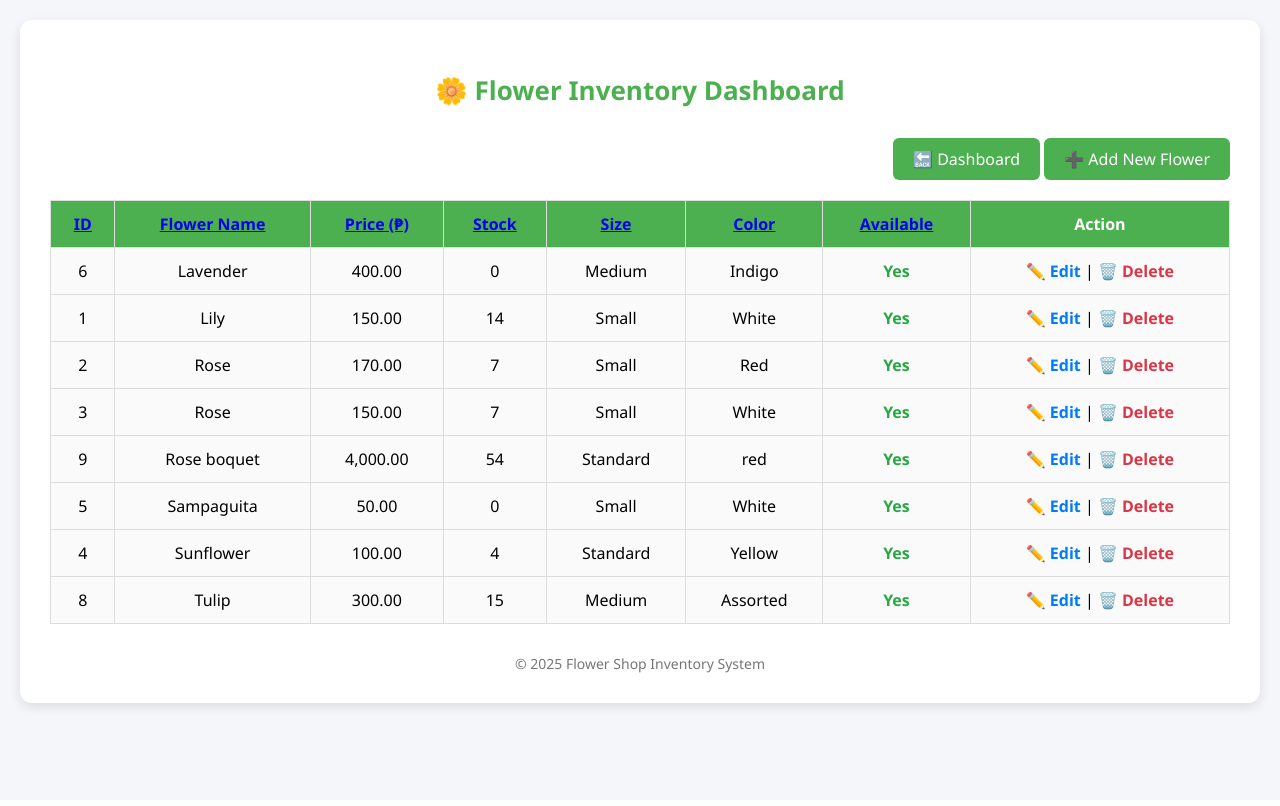
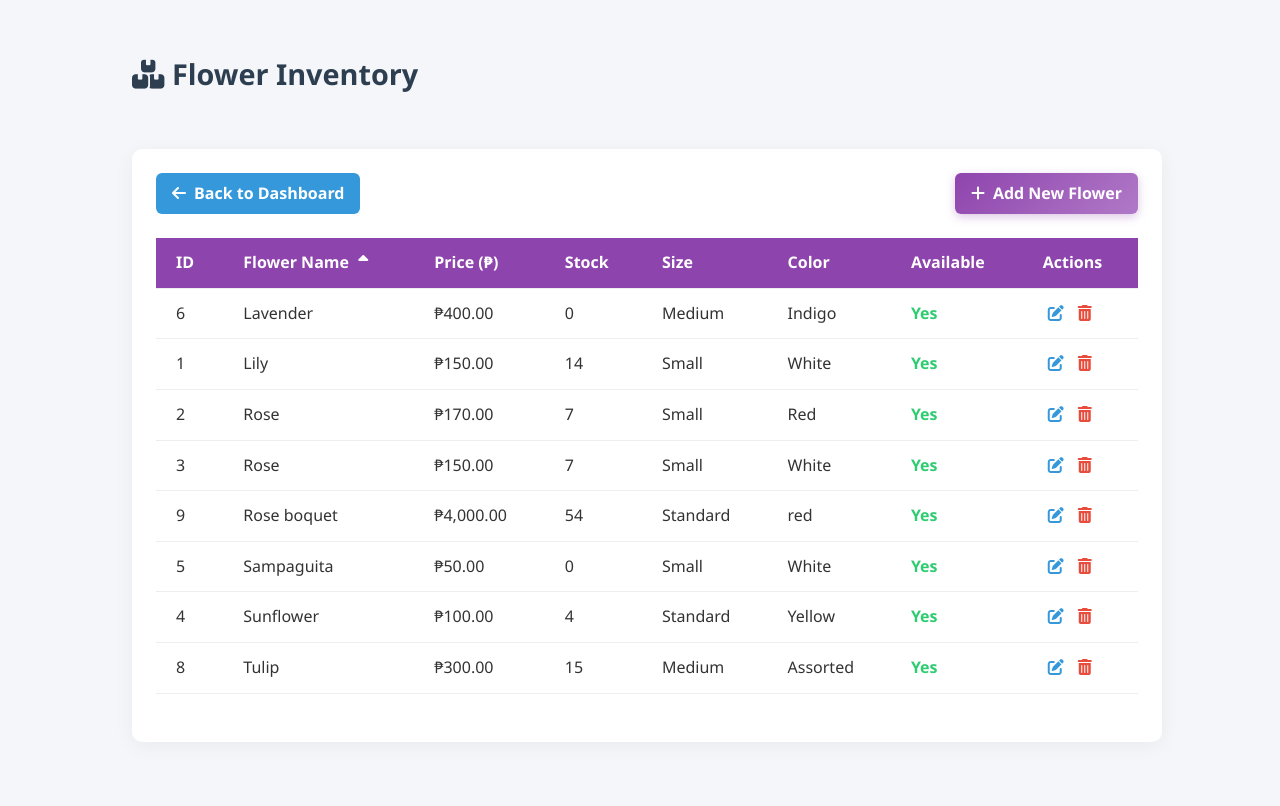
Before and after one commit to JayEm6768/Ar-s-Flowers, a PHP site: page /dashboard/inventory.php in a window 1280 px wide. Before the commit the page ends 712 px from the top, so only its background shows below. Run offline with PHP 8.4, Linux system fonts and the light colour scheme; data comes from the database, SQL or seed files in the repository; some libraries are stand-ins or nearby versions.

Commit message:
change the UI design

```diff
--- a/dashboard/inventory.php
+++ b/dashboard/inventory.php
@@ -1,5 +1,6 @@
 <?php
 include 'db.php';
+
 
 // Initialize variables
 $success = '';
@@ -23,9 +24,9 @@ if (isset($_GET['delete'])) {
     $check = $conn->query("SELECT * FROM product WHERE flower_id = $flower_id");
     if ($check->num_rows > 0) {
         $conn->query("DELETE FROM product WHERE flower_id = $flower_id");
-        $success = "✅ Flower deleted successfully.";
+        $success = "Flower deleted successfully.";
     } else {
-        $error = "❌ Flower not found.";
+        $error = "Flower not found.";
     }
 }
 
@@ -42,151 +43,207 @@ $toggle_order = ($sort_order === 'ASC') ? 'DESC' : 'ASC';
 
 <head>
     <meta charset="UTF-8">
-    <title>Flower Inventory Dashboard</title>
     <meta name="viewport" content="width=device-width, initial-scale=1.0">
-
-    <!-- SweetAlert2 -->
+    <title>Flower Inventory - Ar's Flowers</title>
+    <link rel="stylesheet" href="https://cdnjs.cloudflare.com/ajax/libs/font-awesome/6.4.0/css/all.min.css">
     <script src="https://cdn.jsdelivr.net/npm/sweetalert2@11"></script>
-
     <style>
         :root {
-            --primary: #4CAF50;
-            --primary-hover: #45a049;
-            --secondary: #007bff;
-            --secondary-hover: #0056b3;
-            --error-color: #dc3545;
-            --success-color: #28a745;
-            --background: #f4f6f9;
-            --card-bg: #ffffff;
-            --text-color: #333;
+            --primary: #8e44ad;
+            --secondary: #3498db;
+            --success: #2ecc71;
+            --danger: #e74c3c;
+            --warning: #f39c12;
+            --dark: #2c3e50;
+            --light: #f8f9fa;
+            --sidebar: #34495e;
+            --sidebar-hover: #2c3e50;
         }
 
         body {
-            font-family: 'Segoe UI', sans-serif;
-            background-color: var(--background);
+            font-family: 'Segoe UI', Tahoma, Geneva, Verdana, sans-serif;
+            background-color: #f4f6f9;
+            color: #333;
+            line-height: 1.6;
             margin: 0;
-            padding: 20px;
+            padding: 0;
         }
 
-        .container {
-            max-width: 1200px;
-            margin: auto;
-            background: var(--card-bg);
-            padding: 30px;
-            border-radius: 12px;
-            box-shadow: 0 4px 12px rgba(0, 0, 0, 0.1);
+        .main-content {
+            margin-left: 100px;
+            padding: 2rem;
+            width: calc(100% - 250px);
+            transition: margin-left 0.3s;
         }
 
-        h2 {
-            text-align: center;
-            color: var(--primary);
-            margin-bottom: 30px;
-            font-size: 26px;
+        .header {
+            display: flex;
+            justify-content: space-between;
+            align-items: center;
+            margin-bottom: 2rem;
+        }
+
+        .header h1 {
+            color: var(--dark);
+            font-size: 1.8rem;
+        }
+
+        .card {
+            background: white;
+            border-radius: 10px;
+            padding: 1.5rem;
+            box-shadow: 0 4px 20px rgba(0, 0, 0, 0.05);
+            margin-bottom: 2rem;
         }
 
         .actions {
-            text-align: right;
-            margin-bottom: 20px;
+            display: flex;
+            justify-content: space-between;
+            margin-bottom: 1.5rem;
         }
 
-        .actions a {
-            background-color: var(--primary);
-            color: white;
-            padding: 10px 20px;
+        .btn {
+            padding: 0.5rem 1rem;
+            border: none;
+            border-radius: 6px;
+            cursor: pointer;
+            font-weight: 600;
+            transition: all 0.3s;
+            display: inline-flex;
+            align-items: center;
+            gap: 8px;
             text-decoration: none;
-            font-size: 16px;
-            border-radius: 6px;
-            transition: background-color 0.3s ease;
         }
 
-        .actions a:hover {
-            background-color: var(--primary-hover);
+        .btn-primary {
+            background: linear-gradient(135deg, var(--primary), #b079c7);
+            color: white;
+            box-shadow: 0 3px 10px rgba(142, 68, 173, 0.3);
+        }
+
+        .btn-primary:hover {
+            background: linear-gradient(135deg, #7d3c98, var(--primary));
+            transform: translateY(-2px);
+            box-shadow: 0 5px 15px rgba(142, 68, 173, 0.4);
+        }
+
+        .btn-secondary {
+            background: var(--secondary);
+            color: white;
+        }
+
+        .btn-secondary:hover {
+            background: #2980b9;
         }
 
         table {
             width: 100%;
             border-collapse: collapse;
-            margin-bottom: 20px;
+            margin-bottom: 1.5rem;
         }
 
         th,
         td {
-            padding: 12px;
-            border: 1px solid #ddd;
-            text-align: center;
+            padding: 12px 20px;
+            text-align: left;
+            border-bottom: 1px solid #eee;
         }
 
         th {
             background-color: var(--primary);
             color: white;
+            font-weight: 600;
             cursor: pointer;
+            transition: background-color 0.3s;
+            position: relative;
         }
 
-        td {
-            background-color: #fafafa;
+        th:hover {
+            background-color: #7d3c98;
+        }
+
+        th a {
+            color: white;
+            text-decoration: none;
+            display: block;
+        }
+
+        tr:hover td {
+            background-color: #f8f9fa;
         }
 
         .status-yes {
-            color: var(--success-color);
+            color: var(--success);
             font-weight: bold;
         }
 
         .status-no {
-            color: var(--error-color);
+            color: var(--danger);
             font-weight: bold;
         }
 
-        .btn-edit {
+        .action-link {
             color: var(--secondary);
+            margin: 0 5px;
+            transition: color 0.3s;
             text-decoration: none;
-            font-weight: bold;
         }
 
-        .btn-edit:hover {
-            text-decoration: underline;
+        .action-link:hover {
+            color: #2980b9;
         }
 
-        .delete-btn {
-            color: var(--error-color);
-            text-decoration: none;
-            font-weight: bold;
+        .delete-link {
+            color: var(--danger);
         }
 
-        .delete-btn:hover {
-            text-decoration: underline;
+        .delete-link:hover {
+            color: #c0392b;
         }
 
-        .footer {
-            text-align: center;
-            font-size: 14px;
-            color: #777;
-            margin-top: 30px;
+        .sort-arrow {
+            margin-left: 5px;
         }
 
-        .btn-back-dashboard {
-            display: inline-block;
-            padding: 5px 10px;
-            background-color: var(--secondary);
-            color: white;
-            font-size: 12px;
-            text-decoration: none;
-            border-radius: 5px;
+        /* Responsive adjustments */
+        @media (max-width: 992px) {
+            .main-content {
+                margin-left: 80px;
+                width: calc(100% - 80px);
+            }
         }
 
-        .btn-back-dashboard:hover {
-            background-color: var(--secondary-hover);
+        @media (max-width: 768px) {
+            table {
+                display: block;
+                overflow-x: auto;
+            }
+
+            th,
+            td {
+                padding: 12px 15px;
+            }
         }
     </style>
 </head>
 
 <body>
+    <!-- Sidebar is included from sidebar.php -->
+    <?php //include 'sidebar.php';
+    ?>
+    <div class="main-content">
+        <div class="header">
+            <h1><i class="fas fa-boxes"></i> Flower Inventory</h1>
+        </div>
 
-    <div class="container">
-        <h2>🌼 Flower Inventory Dashboard</h2>
-
+        <div class="card">
             <div class="actions">
-            <a href="dashboard.php" class="btn-back-dashboard">🔙 Dashboard</a>
-            <a href="add_product.php">➕ Add New Flower</a>
+                <a href="dashboard.php" class="btn btn-secondary">
+                    <i class="fas fa-arrow-left"></i> Back to Dashboard
+                </a>
+                <a href="add_product.php" class="btn btn-primary">
+                    <i class="fas fa-plus"></i> Add New Flower
+                </a>
             </div>
 
             <?php if ($success): ?>
@@ -195,7 +252,7 @@ $toggle_order = ($sort_order === 'ASC') ? 'DESC' : 'ASC';
                         icon: 'success',
                         title: 'Success!',
                         text: '<?= $success ?>',
-                    confirmButtonColor: '#4CAF50'
+                        confirmButtonColor: 'var(--primary)'
                     });
                 </script>
             <?php elseif ($error): ?>
@@ -204,7 +261,7 @@ $toggle_order = ($sort_order === 'ASC') ? 'DESC' : 'ASC';
                         icon: 'error',
                         title: 'Error!',
                         text: '<?= $error ?>',
-                    confirmButtonColor: '#dc3545'
+                        confirmButtonColor: 'var(--danger)'
                     });
                 </script>
             <?php endif; ?>
@@ -212,14 +269,14 @@ $toggle_order = ($sort_order === 'ASC') ? 'DESC' : 'ASC';
             <table>
                 <thead>
                     <tr>
-                    <th><a href="?sort_by=flower_id&sort_order=<?= $toggle_order ?>">ID</a></th>
-                    <th><a href="?sort_by=name&sort_order=<?= $toggle_order ?>">Flower Name</a></th>
-                    <th><a href="?sort_by=price&sort_order=<?= $toggle_order ?>">Price (₱)</a></th>
-                    <th><a href="?sort_by=quantity&sort_order=<?= $toggle_order ?>">Stock</a></th>
-                    <th><a href="?sort_by=size&sort_order=<?= $toggle_order ?>">Size</a></th>
-                    <th><a href="?sort_by=color&sort_order=<?= $toggle_order ?>">Color</a></th>
-                    <th><a href="?sort_by=available&sort_order=<?= $toggle_order ?>">Available</a></th>
-                    <th>Action</th>
+                        <th><a href="?sort_by=flower_id&sort_order=<?= $toggle_order ?>">ID <?= ($sort_column == 'flower_id') ? '<i class="fas fa-sort-' . strtolower($sort_order) . ' sort-arrow"></i>' : '' ?></a></th>
+                        <th><a href="?sort_by=name&sort_order=<?= $toggle_order ?>">Flower Name <?= ($sort_column == 'name') ? '<i class="fas fa-sort-' . strtolower($sort_order) . ' sort-arrow"></i>' : '' ?></a></th>
+                        <th><a href="?sort_by=price&sort_order=<?= $toggle_order ?>">Price (₱) <?= ($sort_column == 'price') ? '<i class="fas fa-sort-' . strtolower($sort_order) . ' sort-arrow"></i>' : '' ?></a></th>
+                        <th><a href="?sort_by=quantity&sort_order=<?= $toggle_order ?>">Stock <?= ($sort_column == 'quantity') ? '<i class="fas fa-sort-' . strtolower($sort_order) . ' sort-arrow"></i>' : '' ?></a></th>
+                        <th><a href="?sort_by=size&sort_order=<?= $toggle_order ?>">Size <?= ($sort_column == 'size') ? '<i class="fas fa-sort-' . strtolower($sort_order) . ' sort-arrow"></i>' : '' ?></a></th>
+                        <th><a href="?sort_by=color&sort_order=<?= $toggle_order ?>">Color <?= ($sort_column == 'color') ? '<i class="fas fa-sort-' . strtolower($sort_order) . ' sort-arrow"></i>' : '' ?></a></th>
+                        <th><a href="?sort_by=available&sort_order=<?= $toggle_order ?>">Available <?= ($sort_column == 'available') ? '<i class="fas fa-sort-' . strtolower($sort_order) . ' sort-arrow"></i>' : '' ?></a></th>
+                        <th>Actions</th>
                     </tr>
                 </thead>
                 <tbody>
@@ -227,7 +284,7 @@ $toggle_order = ($sort_order === 'ASC') ? 'DESC' : 'ASC';
                         <tr>
                             <td><?= $row['flower_id'] ?></td>
                             <td><?= htmlspecialchars($row['name']) ?></td>
-                        <td><?= number_format($row['price'], 2) ?></td>
+                            <td>₱<?= number_format($row['price'], 2) ?></td>
                             <td><?= $row['quantity'] ?></td>
                             <td><?= htmlspecialchars($row['size']) ?></td>
                             <td><?= htmlspecialchars($row['color']) ?></td>
@@ -235,19 +292,47 @@ $toggle_order = ($sort_order === 'ASC') ? 'DESC' : 'ASC';
                                 <?= $row['available'] ? 'Yes' : 'No' ?>
                             </td>
                             <td>
-                            <a class="btn-edit" href="edit_product.php?id=<?= $row['flower_id'] ?>">✏️ Edit</a> |
-                            <a class="delete-btn" href="?delete=<?= $row['flower_id'] ?>" onclick="return confirm('Are you sure you want to delete this flower?')">🗑️ Delete</a>
+                                <a href="edit_product.php?id=<?= $row['flower_id'] ?>" class="action-link" title="Edit">
+                                    <i class="fas fa-edit"></i>
+                                </a>
+                                <a href="?delete=<?= $row['flower_id'] ?>" class="action-link delete-link" title="Delete" onclick="return confirmDelete()">
+                                    <i class="fas fa-trash-alt"></i>
+                                </a>
                             </td>
                         </tr>
                     <?php endwhile; ?>
                 </tbody>
             </table>
-
-        <div class="footer">
-            © <?= date("Y") ?> Flower Shop Inventory System
         </div>
     </div>
 
+    <script>
+        function confirmDelete() {
+            return Swal.fire({
+                title: 'Are you sure?',
+                text: "You won't be able to revert this!",
+                icon: 'warning',
+                showCancelButton: true,
+                confirmButtonColor: '#8e44ad',
+                cancelButtonColor: '#e74c3c',
+                confirmButtonText: 'Yes, delete it!'
+            }).then((result) => {
+                return result.isConfirmed;
+            });
+        }
+
+        // Highlight current page in sidebar
+        document.addEventListener('DOMContentLoaded', function() {
+            const currentPage = window.location.pathname.split('/').pop();
+            const menuItems = document.querySelectorAll('.sidebar-menu a');
+
+            menuItems.forEach(item => {
+                if (item.getAttribute('href') === currentPage) {
+                    item.classList.add('active');
+                }
+            });
+        });
+    </script>
 </body>
 
 </html>
```
Lines whose indentation alone changed are shown as unchanged.
